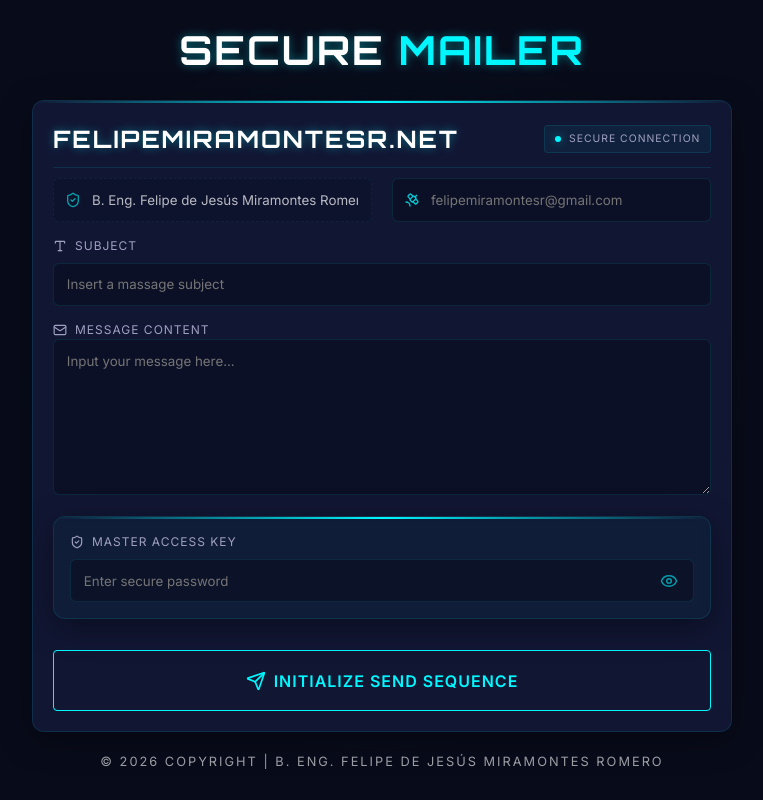
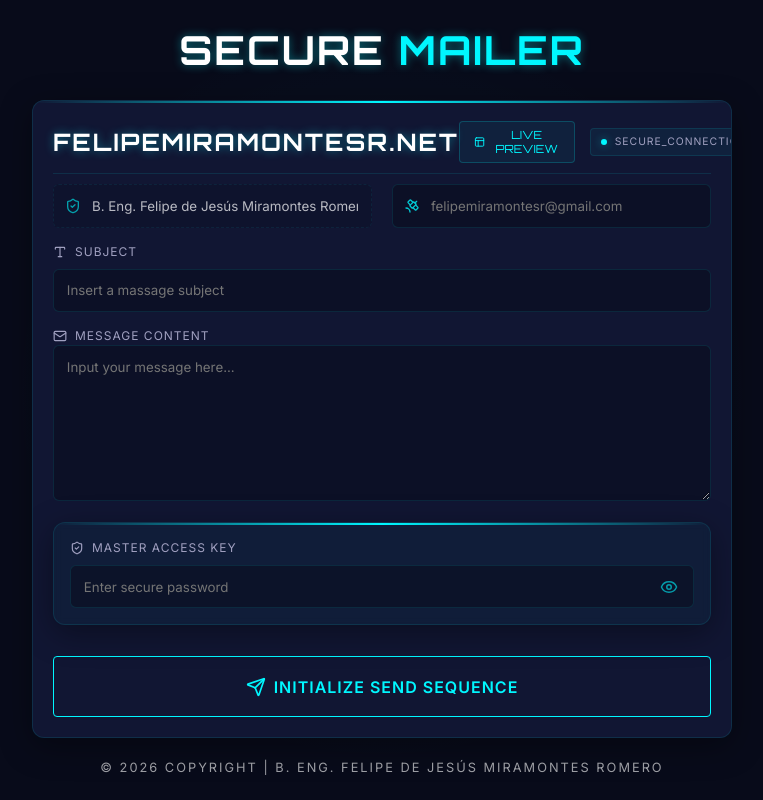
Before and after one commit to felipemiramontesr/mailer, a Vue app: page / in a window 1280 px wide. Shown: the whole page, without its empty margins (258-1021 px from the left). Built offline with nearby package versions, Linux system fonts and the light colour scheme.

Commit message:
feat: RE-APPLY Live HUD Preview system (Previous attempt failed to deploy)

```diff
--- a/src/components/EmailForm.vue
+++ b/src/components/EmailForm.vue
@@ -1,6 +1,6 @@
 <script setup lang="ts">
-import { ref } from 'vue';
-import { Mail, Send, ShieldCheck, Satellite, Type, Loader2, CheckCircle2, AlertCircle, Eye, EyeOff } from 'lucide-vue-next';
+import { ref, computed } from 'vue';
+import { Mail, Send, ShieldCheck, Satellite, Type, Loader2, CheckCircle2, AlertCircle, Eye, EyeOff, Layout } from 'lucide-vue-next';
 import { sendEmailViaProxy } from '../services/aiService';
 
 const form = ref({
@@ -14,28 +14,16 @@ const isSending = ref(false);
 const sendStatus = ref<'idle' | 'sending' | 'success' | 'error' | 'awaiting_2fa'>('idle');
 const errorMessage = ref('');
 const showPassword = ref(false);
+const showPreview = ref(false);
 const security = ref({
   password: '',
   authCode: '',
   showPinField: false
 });
 
-const sendEmail = async () => {
-  if (!form.value.message || !form.value.subject) {
-    return;
-  }
-
-  isSending.value = true;
-  sendStatus.value = 'sending';
-
-  try {
-    const templateParams = {
-      to_name: form.value.clientName,
-      to_email: form.value.clientEmail,
-      subject: form.value.subject,
-      body: `
-        <div style="display:none; max-height:0px; max-width:0px; opacity:0; overflow:hidden; font-size:1px; line-height:1px; color:#080b1a;">
-          ${form.value.subject} &zwnj;&nbsp;&zwnj;&nbsp;&zwnj;&nbsp;&zwnj;&nbsp;&zwnj;&nbsp;&zwnj;&nbsp;&zwnj;&nbsp;&zwnj;&nbsp;&zwnj;&nbsp;&zwnj;&nbsp;&zwnj;&nbsp;&zwnj;&nbsp;&zwnj;&nbsp;&zwnj;&nbsp;&zwnj;&nbsp;&zwnj;&nbsp;
+const emailTemplateHTML = computed(() => `
+  <div style="display:none; max-height:0px; max-width:0px; opacity:0; overflow:hidden; font-size:1px; line-height:1px; color:#080b2a;">
+    ${form.value.subject || 'Subject Preview'} &zwnj;&nbsp;&zwnj;&nbsp;&zwnj;&nbsp;&zwnj;&nbsp;&zwnj;&nbsp;&zwnj;&nbsp;&zwnj;&nbsp;&zwnj;&nbsp;&zwnj;&nbsp;&zwnj;&nbsp;&zwnj;&nbsp;&zwnj;&nbsp;&zwnj;&nbsp;&zwnj;&nbsp;&zwnj;&nbsp;&zwnj;&nbsp;
   </div>
   <div style="background: radial-gradient(circle at 50% 0%, #1a224d 0%, #080b2a 100%); color: #ffffff; padding: 0; font-family: 'Inter', Arial, sans-serif; max-width: 1000px; width: 95%; margin: 20px auto; border: 1px solid rgba(0, 247, 255, 0.25); box-sizing: border-box; border-radius: 12px; overflow: hidden; box-shadow: 0 30px 60px rgba(0,0,0,0.7);">
     <!-- Glowing Top Bar -->
@@ -74,7 +62,7 @@ const sendEmail = async () => {
           </div>
           <div style="background: rgba(0, 247, 255, 0.1); border-left: 4px solid #00f7ff; padding: 10px 15px; border-radius: 0 8px 8px 0; box-shadow: 0 0 25px rgba(0, 247, 255, 0.1);">
             <p style="margin: 0; color: #00f7ff; font-size: 18px; font-weight: 700; text-shadow: 0 0 20px rgba(0, 247, 255, 0.5); letter-spacing: 1px;">
-                    ${form.value.subject}
+              ${form.value.subject || '[ SUBJECT_MISSING ]'}
             </p>
           </div>
         </div>
@@ -87,7 +75,7 @@ const sendEmail = async () => {
           <div style="color: #ffffff; line-height: 1.6; font-size: 15px; padding: 25px; background: rgba(0, 0, 0, 0.5); border-radius: 12px; border: 1px solid rgba(0, 247, 255, 0.3); box-shadow: inset 0 0 60px rgba(0, 0, 0, 0.8), 0 10px 30px rgba(0,0,0,0.5); position: relative;">
             <div style="color: rgba(0, 247, 255, 0.4); font-family: 'Orbitron', sans-serif; font-size: 8px; margin-bottom: 12px; border-bottom: 1px solid rgba(255, 255, 255, 0.05); padding-bottom: 8px; letter-spacing: 4px;">// START</div>
 
-                  <div style="white-space: pre-wrap; word-break: break-word;">${form.value.message}</div>
+            <div style="white-space: pre-wrap; word-break: break-word;">${form.value.message || 'Waiting for signal input...'}</div>
 
             <div style="color: rgba(0, 247, 255, 0.4); font-family: 'Orbitron', sans-serif; font-size: 8px; margin-top: 15px; border-top: 1px solid rgba(255, 255, 255, 0.05); padding-top: 10px; text-align: right; letter-spacing: 4px;">// END</div>
           </div>
@@ -106,7 +94,22 @@ const sendEmail = async () => {
       </div>
     </div>
   </div>
-      `
+`);
+
+const sendEmail = async () => {
+  if (!form.value.message || !form.value.subject) {
+    return;
+  }
+
+  isSending.value = true;
+  sendStatus.value = 'sending';
+
+  try {
+    const templateParams = {
+      to_name: form.value.clientName,
+      to_email: form.value.clientEmail,
+      subject: form.value.subject,
+      body: emailTemplateHTML.value
     };
 
     const result = await sendEmailViaProxy(templateParams, security.value.password, security.value.authCode);
@@ -144,14 +147,22 @@ const sendEmail = async () => {
 </script>
 
 <template>
-  <div class="tech-card email-form-container">
+  <div class="tech-card email-form-container" :class="{ 'with-preview': showPreview }">
     <div class="form-header">
       <h2 class="glow-text">felipemiramontesr.net</h2>
+      <div class="header-actions">
+        <button type="button" class="preview-toggle" @click="showPreview = !showPreview" :class="{ active: showPreview }">
+          <Layout v-if="!showPreview" :size="16" />
+          <EyeOff v-else :size="16" />
+          {{ showPreview ? 'HIDE PREVIEW' : 'LIVE PREVIEW' }}
+        </button>
         <div class="status-indicator">
-        <span class="dot"></span> SECURE CONNECTION
+          <span class="dot"></span> SECURE_CONNECTION
+        </div>
       </div>
     </div>
 
+    <div class="form-layout">
       <form @submit.prevent="sendEmail" class="main-form" autocomplete="off">
         <div class="input-row">
           <div class="input-group icon-inside">
@@ -170,7 +181,7 @@ const sendEmail = async () => {
         </div>
 
         <div class="message-section">
-        <label><Mail :size="14" /> Message Content</label>
+          <label><Mail :size="14" /> MESSAGE CONTENT</label>
           <textarea
             v-model="form.message"
             rows="8"
@@ -242,6 +253,15 @@ const sendEmail = async () => {
           </template>
         </button>
       </form>
+
+      <!-- Live HUD Preview Section -->
+      <div v-if="showPreview" class="live-preview-container animate-in">
+        <div class="preview-badge">HUD_LIVE_FEED</div>
+        <div class="preview-scroll-area">
+          <div class="email-canvas" v-html="emailTemplateHTML"></div>
+        </div>
+      </div>
+    </div>
   </div>
 </template>
 
@@ -250,12 +270,21 @@ const sendEmail = async () => {
   max-width: 700px;
   margin: 0 auto;
   text-align: left;
+  transition: max-width 0.4s ease;
 }
 
-.input-row {
-  display: grid;
-  grid-template-columns: 1fr 1fr;
-  gap: 20px;
+.email-form-container.with-preview {
+  max-width: 1300px;
+}
+
+.form-layout {
+  display: flex;
+  gap: 30px;
+}
+
+.form-layout > form {
+  flex: 1;
+  min-width: 0;
 }
 
 .form-header {
@@ -265,6 +294,38 @@ const sendEmail = async () => {
   margin-bottom: 10px;
   padding-bottom: 10px;
   border-bottom: 1px solid var(--border-color);
+}
+
+.header-actions {
+  display: flex;
+  align-items: center;
+  gap: 15px;
+}
+
+.preview-toggle {
+  display: flex;
+  align-items: center;
+  gap: 8px;
+  background: rgba(0, 247, 255, 0.05);
+  border: 1px solid rgba(0, 247, 255, 0.2);
+  color: var(--accent);
+  padding: 6px 14px;
+  border-radius: 4px;
+  font-family: 'Orbitron', sans-serif;
+  font-size: 0.7rem;
+  cursor: pointer;
+  transition: all 0.2s;
+}
+
+.preview-toggle:hover {
+  background: rgba(0, 247, 255, 0.15);
+  box-shadow: 0 0 10px rgba(0, 247, 255, 0.2);
+}
+
+.preview-toggle.active {
+  background: var(--accent);
+  color: #080b1a;
+  border-color: var(--accent);
 }
 
 .status-indicator {
@@ -293,6 +354,65 @@ const sendEmail = async () => {
   0% { opacity: 0.4; }
   50% { opacity: 1; }
   100% { opacity: 0.4; }
+}
+
+/* Preview Styles */
+.live-preview-container {
+  flex: 1.5;
+  background: rgba(0, 0, 0, 0.4);
+  border: 1px solid rgba(0, 247, 255, 0.2);
+  border-radius: 12px;
+  position: relative;
+  overflow: hidden;
+  height: 600px;
+  display: flex;
+  flex-direction: column;
+  box-shadow: inset 0 0 40px rgba(0, 247, 255, 0.03);
+}
+
+.preview-badge {
+  position: absolute;
+  top: 10px;
+  right: 15px;
+  background: var(--accent);
+  color: #080b1a;
+  font-family: 'Orbitron', sans-serif;
+  font-size: 0.6rem;
+  padding: 2px 8px;
+  border-radius: 2px;
+  z-index: 10;
+  font-weight: 700;
+  letter-spacing: 1px;
+}
+
+.preview-scroll-area {
+  flex: 1;
+  overflow-y: auto;
+  padding: 20px;
+  scrollbar-width: thin;
+  scrollbar-color: var(--accent) transparent;
+}
+
+.preview-scroll-area::-webkit-scrollbar {
+  width: 4px;
+}
+
+.preview-scroll-area::-webkit-scrollbar-thumb {
+  background: var(--accent);
+  border-radius: 10px;
+}
+
+.email-canvas {
+  width: 100%;
+  background: transparent;
+  transform: scale(0.9);
+  transform-origin: top center;
+}
+
+.input-row {
+  display: grid;
+  grid-template-columns: 1fr 1fr;
+  gap: 20px;
 }
 
 .main-form {
@@ -444,6 +564,12 @@ input[readonly] {
   to { transform: rotate(360deg); }
 }
 
+@media (max-width: 1000px) {
+  .form-layout {
+    flex-direction: column;
+  }
+}
+
 @media (max-width: 600px) {
   .input-row {
     grid-template-columns: 1fr;
```
Lines whose indentation alone changed are shown as unchanged.
